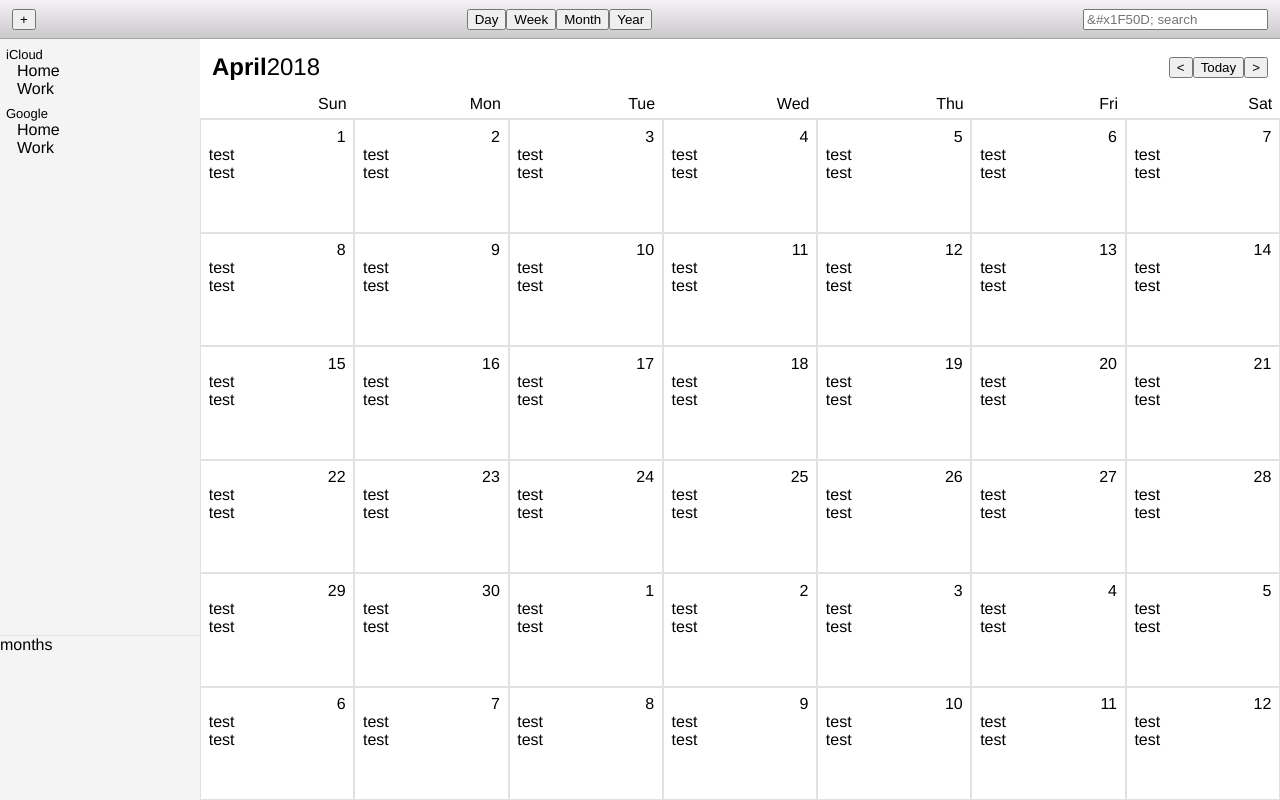
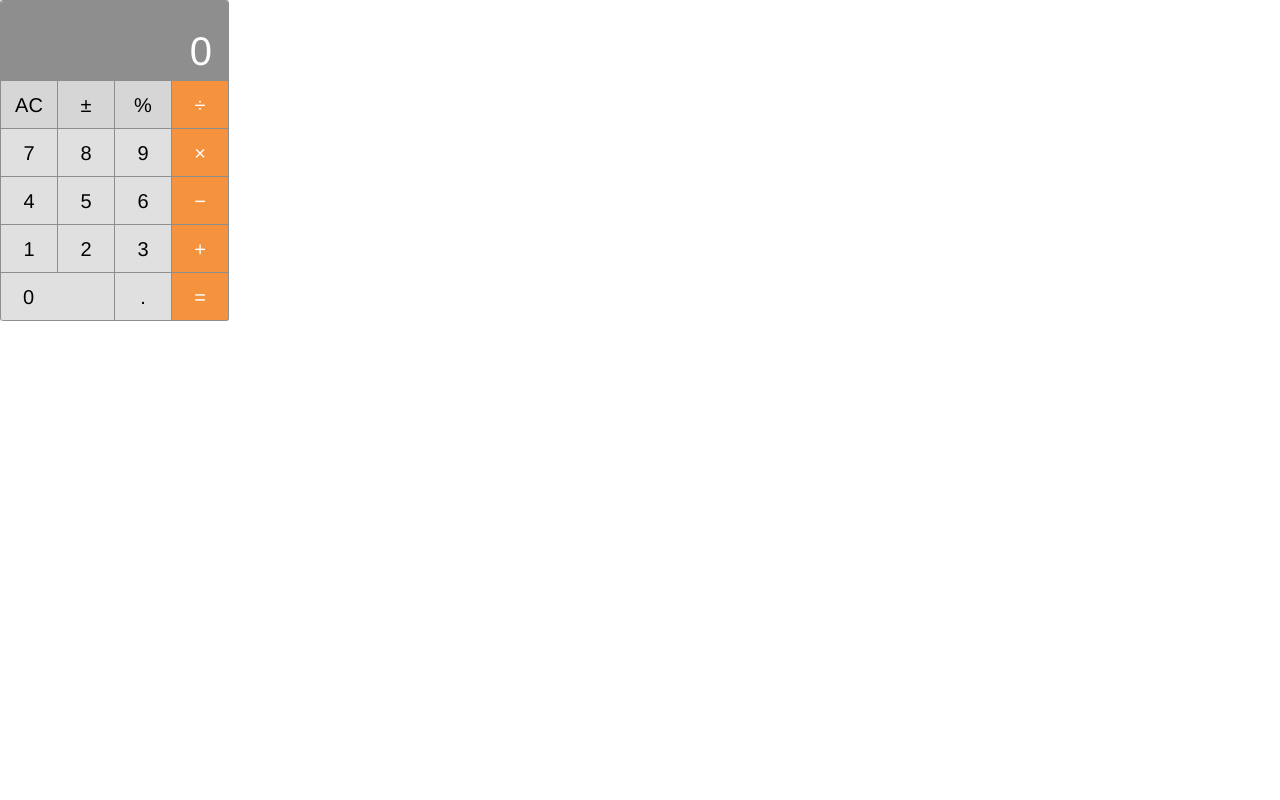
Before and after one commit to chriswait/vue-webpack-test, a Vue app: page / in a window 1280 px wide. Built offline with nearby package versions, Linux system fonts and the light colour scheme.

Commit message:
working on calculator functionality

```diff
--- a/src/components/Calculator.vue
+++ b/src/components/Calculator.vue
@@ -1,34 +1,147 @@
 <template>
   <div>
     <div class="calculator-container">
-      <div class="screen">0</div>
+      <div class="screen">{{ displayValue }}</div>
 
-      <button class="calculator-button top-row">AC</button>
-      <button class="calculator-button top-row">&PlusMinus;</button>
-      <button class="calculator-button top-row">&percnt;</button>
-      <button class="calculator-button operator">&divide;</button>
-
-      <button class="calculator-button">7</button>
-      <button class="calculator-button">8</button>
-      <button class="calculator-button">9</button>
-      <button class="calculator-button operator">&times;</button>
-
-      <button class="calculator-button">4</button>
-      <button class="calculator-button">5</button>
-      <button class="calculator-button">6</button>
-      <button class="calculator-button operator">&minus;</button>
-
-      <button class="calculator-button">1</button>
-      <button class="calculator-button">2</button>
-      <button class="calculator-button">3</button>
-      <button class="calculator-button operator">&plus;</button>
-
-      <button class="calculator-button zero">0</button>
-      <button class="calculator-button">.</button>
-      <button class="calculator-button operator">&equals;</button>
+      <button
+        class="calculator-button top-row"
+        @click="handlePress('AC')">AC</button>
+      <button
+        class="calculator-button top-row"
+        @click="handlePress('&PlusMinus;')">&PlusMinus;</button>
+      <button
+        class="calculator-button top-row"
+        @click="handlePress('&percnt;')">&percnt;</button>
+      <button
+        class="calculator-button operator"
+        @click="handlePress('&divide;')">&divide;</button>
+      <button
+        class="calculator-button"
+        @click="handlePress(7)">7</button>
+      <button
+        class="calculator-button"
+        @click="handlePress(8)">8</button>
+      <button
+        class="calculator-button"
+        @click="handlePress(9)">9</button>
+      <button
+        class="calculator-button operator"
+        @click="handlePress('&times;')">&times;</button>
+      <button
+        class="calculator-button"
+        @click="handlePress(4)">4</button>
+      <button
+        class="calculator-button"
+        @click="handlePress(5)">5</button>
+      <button
+        class="calculator-button"
+        @click="handlePress(6)">6</button>
+      <button
+        class="calculator-button operator"
+        @click="handlePress('&minus;')">&minus;</button>
+      <button
+        class="calculator-button"
+        @click="handlePress(1)">1</button>
+      <button
+        class="calculator-button"
+        @click="handlePress(2)">2</button>
+      <button
+        class="calculator-button"
+        @click="handlePress(3)">3</button>
+      <button
+        class="calculator-button operator"
+        @click="handlePress('&plus;')">&plus;</button>
+      <button
+        class="calculator-button zero"
+        @click="handlePress(0)">0</button>
+      <button
+        class="calculator-button"
+        @click="handlePress('.')">.</button>
+      <button
+        class="calculator-button operator"
+        @click="handlePress('&equals;')">&equals;</button>
     </div>
   </div>
 </template>
+
+<script>
+export class CalculatorThing {
+  constructor () {
+    this.allCancel()
+  }
+  appendNumber (number) {
+    if (this.current === '0') {
+      this.current = number.toString()
+    } else {
+      this.current += number.toString()
+    }
+    return this.current
+  }
+  doOp (operator) {
+    if (this.currentOperator === operator) {
+    } else {
+    }
+    this.currentOperator = operator
+    this.left = this.current
+    this.current = '0'
+    return this.current
+  }
+  equals () {
+    let result
+    if (!this.currentOperator) {
+      result = parseFloat(this.current)
+    } else if (this.currentOperator === '+') {
+      result = parseFloat(this.left) + parseFloat(this.current)
+    } else if (this.currentOperator === '-') {
+      result = parseFloat(this.left) - parseFloat(this.current)
+    } else if (this.currentOperator === '*') {
+      result = parseFloat(this.left) * parseFloat(this.current)
+    } else if (this.currentOperator === '/') {
+      result = parseFloat(this.left) / parseFloat(this.current)
+    }
+    if (typeof (result) !== 'undefined') {
+      this.current = result.toString()
+    }
+    return this.current
+  }
+  allCancel () {
+    this.left = ''
+    this.cancel()
+    this.currentOperator = ''
+  }
+  cancel () {
+    this.current = '0'
+  }
+}
+const entityToOp = {
+  '&plus;': '+',
+  '&minus;': '-',
+  '&times;': '*',
+  '&divide;': '/',
+  '&equals;': '='
+}
+export default {
+  data: function () {
+    return {
+      displayValue: this.calculator.current
+    }
+  },
+  beforeCreate: function () {
+    this.calculator = new CalculatorThing()
+  },
+  methods: {
+    handlePress: function (pressed) {
+      if (typeof (pressed) === 'number' || pressed === '.') {
+        this.displayValue = this.calculator.appendNumber(pressed)
+      } else if (entityToOp[pressed] === '=') {
+        this.displayValue = this.calculator.equals()
+      } else {
+        this.displayValue = this.calculator.doOp(entityToOp[pressed])
+      }
+    }
+  }
+}
+</script>
 
 <style scoped>
 button {
--- a/src/index.js
+++ b/src/index.js
@@ -1,12 +1,12 @@
 import Vue from 'vue'
 // import App from './components/App.vue'
-// import Calculator from './components/Calculator.vue'
-import Calendar from './components/Calendar.vue'
+import Calculator from './components/Calculator.vue'
+// import Calendar from './components/Calendar.vue'
 import './style.css'
 
 /* eslint-disable-next-line no-new */
 new Vue({
   el: '#app',
-  render: h => h(Calendar)
-  // render: h => h(Calculator)
+  // render: h => h(Calendar)
+  render: h => h(Calculator)
 })
```
Also changed, not shown: 1 other file (tests, documents, lock files or other folders).
